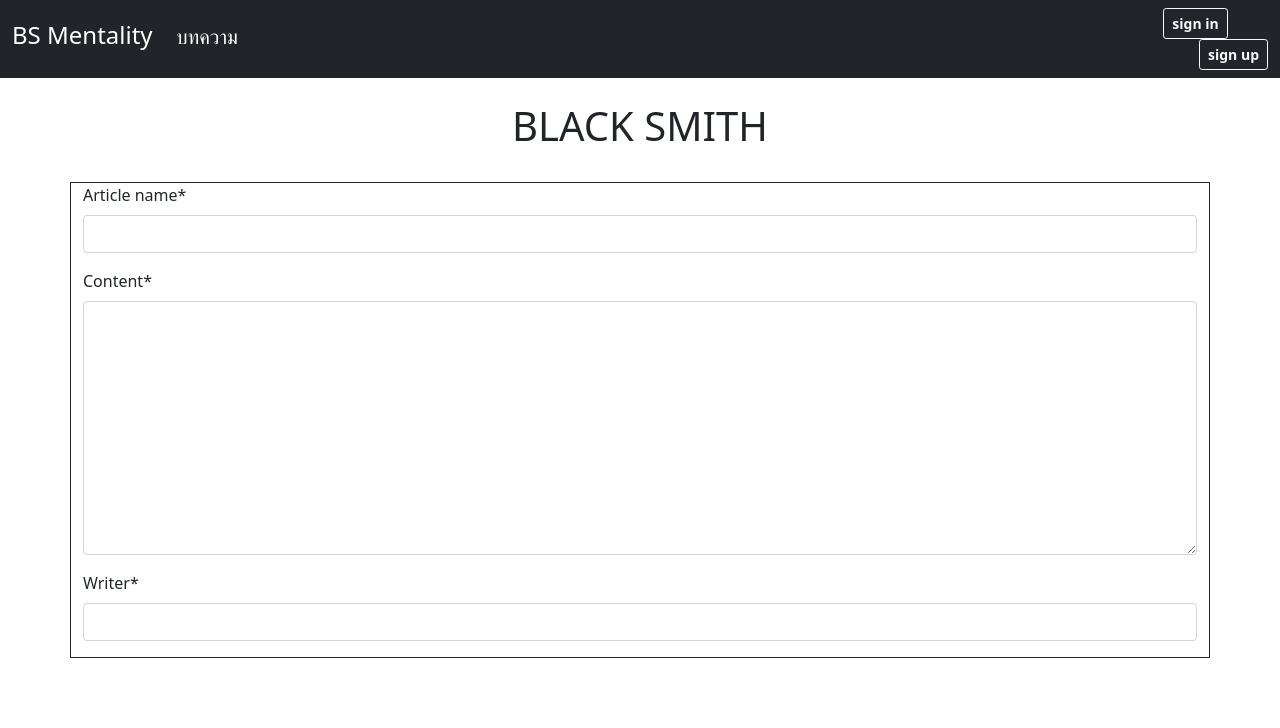
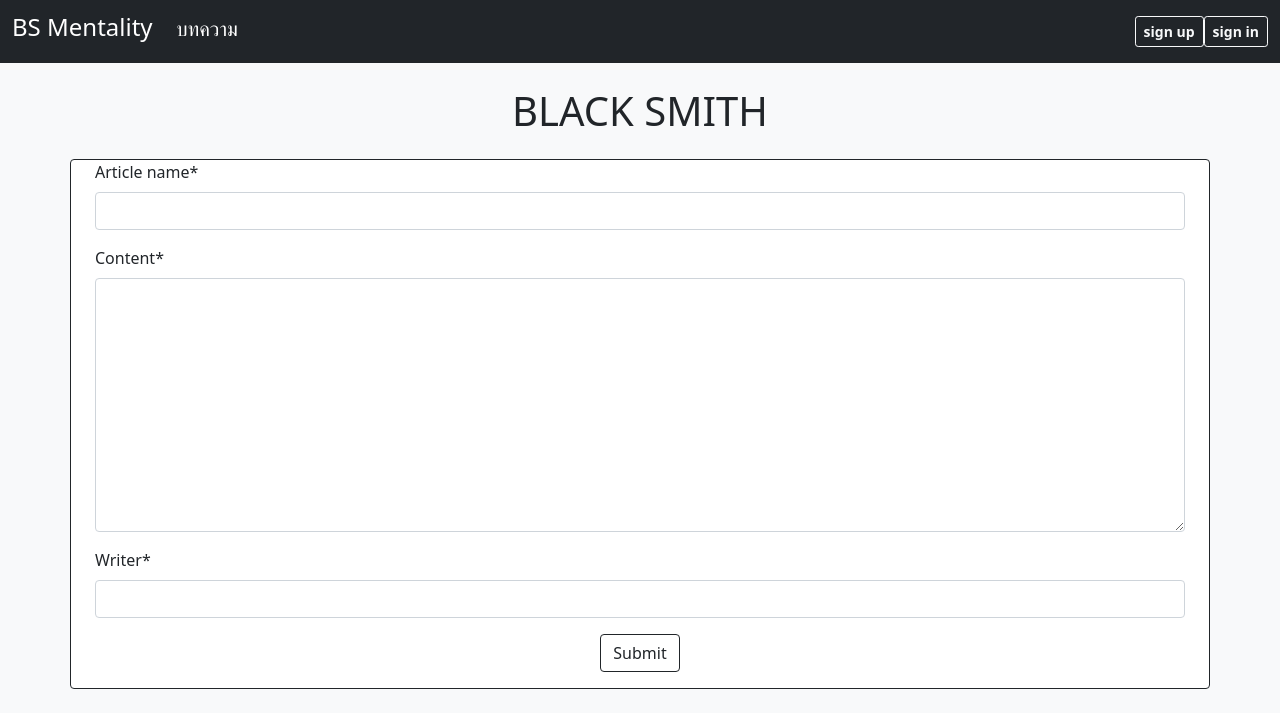
Before and after one commit to llOriginaljuonll/MyBlog, a Django app: page /article/ in a window 1280 px wide. Shown: the top 728 px of the page. Run offline with Django 4.2, Linux system fonts and the light colour scheme; some libraries are stand-ins or nearby versions.

Commit message:
Style article_form & base | Update Pipfile

```diff
--- a/Root_Directory/templates/article_form.html
+++ b/Root_Directory/templates/article_form.html
@@ -1,17 +1,31 @@
 {% extends "base.html" %}
+{% load crispy_forms_tags %}
 {% load static %}
-{% load crispy_forms_tags %}
 
 {% block title %}แบบฟอร์มการเขียนบทความ{% endblock title %}
+<body class="bg-dark">
 {% block content %}
-<br>
-<div class="text-center"><h1>BLACK SMITH</h1></div>
-<br>
-<form method="POST" action="" class="container-fluid">
-{% csrf_token %}
-	<div class="container border border-dark">
-		<div>{{form|crispy}}</div>
+<div class="container-fluid bg-light">
+	<br> <!-- เว้นบรรทัด -->
+
+	<div class="text-center">
+		<h1 class="col-3 m-auto">BLACK SMITH</h1>
 	</div>
-</form>
+	<br> <!-- เว้นบรรทัด -->
+
+		<form method="POST" action="" class="container card border border-dark">
+			{% csrf_token %}
+			<div class="container">
+				{{ form | crispy }}
+			</div>
+
+			<div class="text-center mb-3">
+				<input class="btn btn-outline-dark" type="submit" value="Submit">
+			</div>
+		</form>
+	<br> <!-- เว้นบรรทัด -->
+
+</div>
+
 
 {% endblock content %}
--- a/Root_Directory/templates/base.html
+++ b/Root_Directory/templates/base.html
@@ -26,9 +26,9 @@
 			  </li>
 		  </div>
 
-		  <div class="col-1">
+		  <div class="col-2">
 			<!-- ยังไม่ได้ใส่ link -->
-			<a href="" class="btn btn-sm btn-outline-light">
+			<a href="" class="btn btn-sm btn-outline-light float-end">
 				<b>sign in</b>
 			</a>
 			<!-- ยังไม่ได้ใส่ link -->
```
Also changed, not shown: Root_Directory/apps/Blog/migrations/0002_alter_writerblog_options.py (added), 2 other files.
